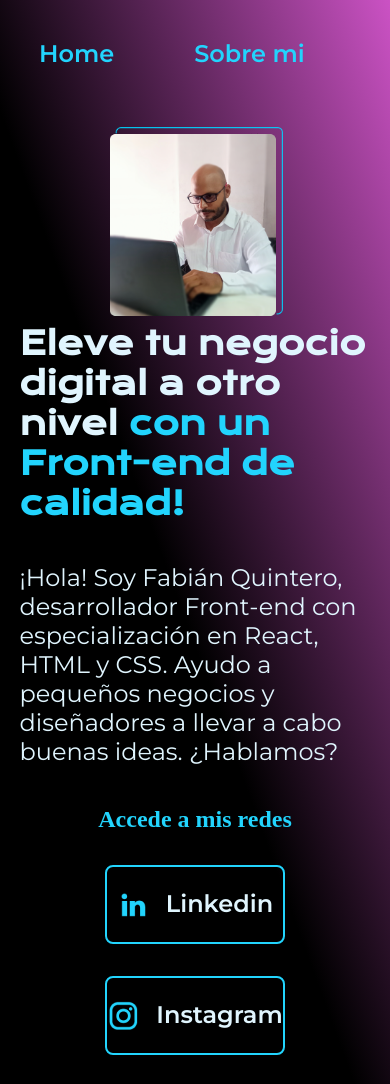
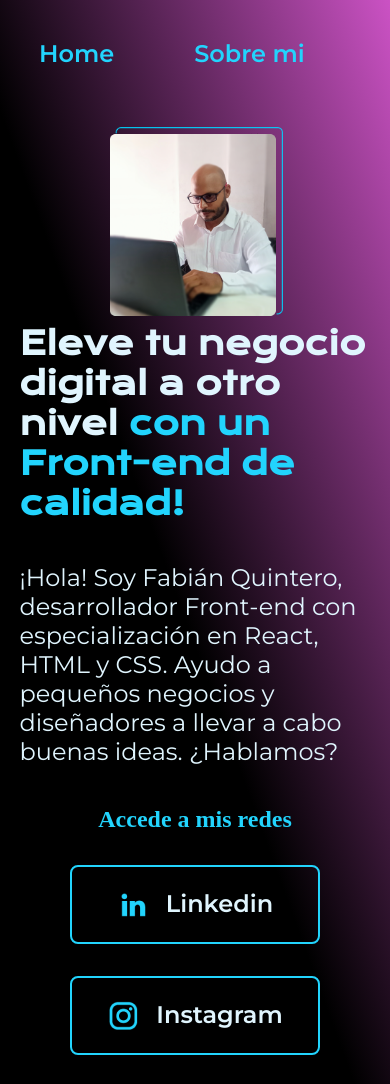
Before and after one commit to fabiankintero/Portafolio, a plain HTML site: page index.html in a window 390 px wide. Shown: the top 1084 px of the page. Drawn offline with nearby package versions, Linux system fonts and the light colour scheme.

Commit message:
correcion botones

```diff
--- a/style.css
+++ b/style.css
@@ -135,5 +135,7 @@ body{
     .presentacion__contenido{
         width: auto;
     }
-
+    .presentacion__enlaces__link{
+        width: 70%;
+    }
 }
```
